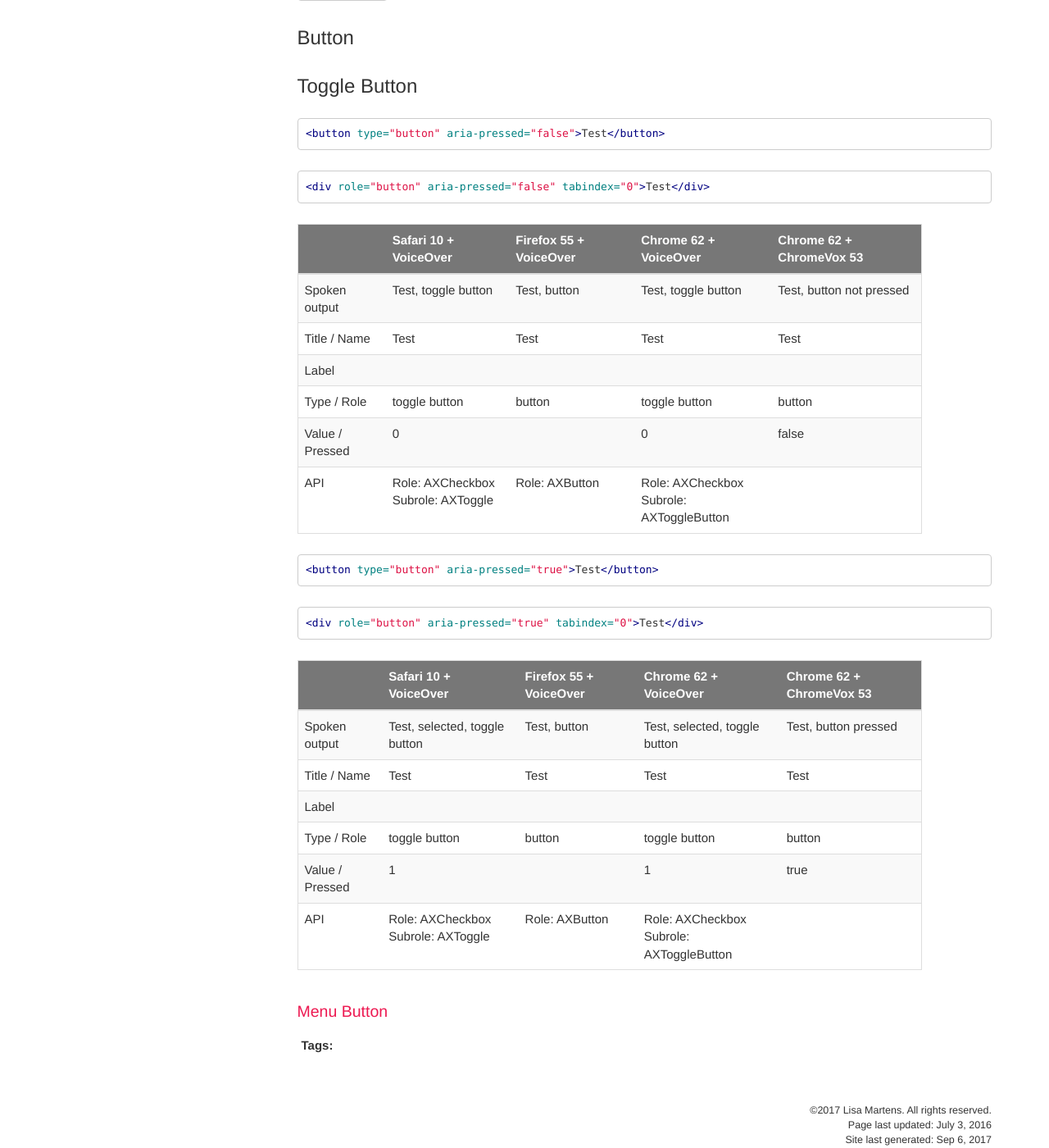
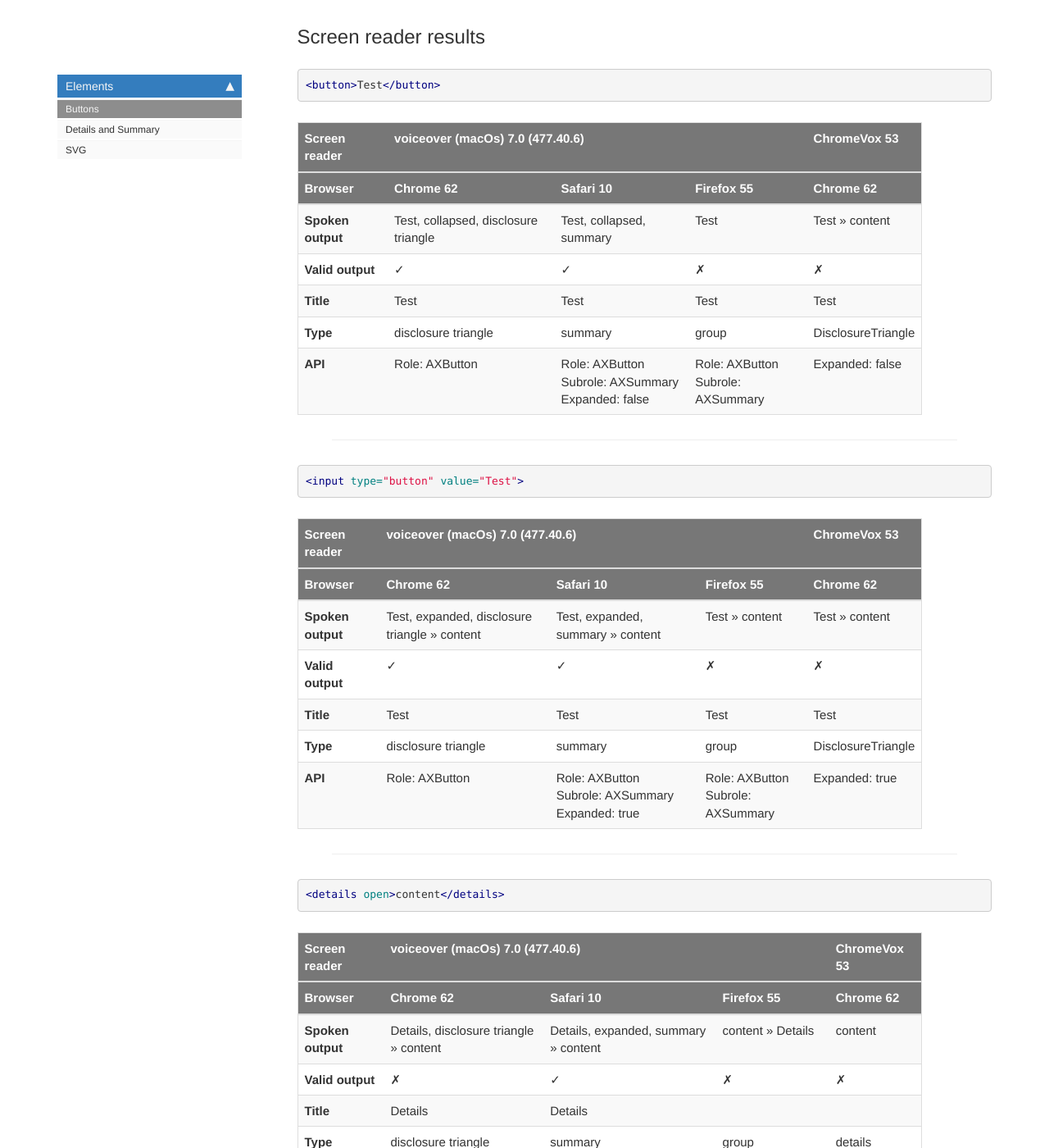
Before and after one commit to lemnis/accessible-web, a Jekyll site: the page built from pages/buttons.md, in a window 1280 px wide and 1400 px high, scrolled down 386 px. Shown: the whole window at 82% size. Built offline with Jekyll 4.4.1, drawn with Linux system fonts in a browser that asks for light colours; nearby versions of some CDN libraries; comment, search, counter and statistics services are not loaded; some of the changed text lies outside the part shown.

Commit message:
added buttons + ugly test page

````diff
--- a/_data/details.yml
+++ /dev/null
@@ -1,123 +0,0 @@
-stats:
-    -
-        code: "<details><summary>Test</summary>content</details>"
-        results:
-            voiceover (macOs):
-                version: 7.0 (477.40.6)
-                browsers:
-                    Chrome:
-                        -
-                            version: 62
-                            valid: true
-                            spokenOutput: Test, collapsed, disclosure triangle
-                            title: Test
-                            type: disclosure triangle
-                            API: "Role: AXButton"
-                    Safari:
-                        -
-                            version: 10
-                            valid: true
-                            spokenOutput: Test, collapsed, summary
-                            title: Test
-                            type: summary
-                            API: "Role: AXButton <br/> Subrole: AXSummary <br/> Expanded: false"
-                    Firefox:
-                        -
-                            version: 55
-                            valid: false
-                            spokenOutput: Test
-                            title: Test
-                            type: group
-                            API: "Role: AXButton <br/> Subrole: AXSummary"
-            ChromeVox:
-                version: 53
-                browsers:
-                    Chrome:
-                        -
-                            version: 62
-                            valid: false
-                            spokenOutput: Test  &raquo; content
-                            title: Test
-                            type: DisclosureTriangle
-                            API: "Expanded: false"
-    -
-        code: "<details open><summary>Test</summary>content</details>"
-        results:
-            voiceover (macOs):
-                version: 7.0 (477.40.6)
-                browsers:
-                    Chrome:
-                        -
-                            version: 62
-                            valid: true
-                            spokenOutput: Test, expanded, disclosure triangle &raquo; content
-                            title: Test
-                            type: disclosure triangle
-                            API: "Role: AXButton"
-                    Safari:
-                        -
-                            version: 10
-                            valid: true
-                            spokenOutput: Test, expanded, summary  &raquo; content
-                            title: Test
-                            type: summary
-                            API: "Role: AXButton <br/> Subrole: AXSummary <br/> Expanded: true"
-                    Firefox:
-                        -
-                            version: 55
-                            valid: false
-                            spokenOutput: Test  &raquo; content
-                            title: Test
-                            type: group
-                            API: "Role: AXButton <br/> Subrole: AXSummary"
-            ChromeVox:
-                version: 53
-                browsers:
-                    Chrome:
-                        -
-                            version: 62
-                            valid: false
-                            spokenOutput: Test  &raquo; content
-                            title: Test
-                            type: DisclosureTriangle
-                            API: "Expanded: true"
-    -
-        code: "<details open>content</details>"
-        results:
-            voiceover (macOs):
-                version: 7.0 (477.40.6)
-                browsers:
-                    Chrome:
-                        -
-                            version: 62
-                            valid: false
-                            spokenOutput: Details, disclosure triangle &raquo; content
-                            title: Details
-                            type: disclosure triangle
-                            API: "Role: AXButton"
-                    Safari:
-                        -
-                            version: 10
-                            valid: true
-                            spokenOutput: Details, expanded, summary  &raquo; content
-                            title: Details
-                            type: summary
-                            API: "Role: AXButton <br/> Subrole: AXSummary <br/> Expanded: true"
-                    Firefox:
-                        -
-                            version: 55
-                            valid: false
-                            spokenOutput: content &raquo; Details
-                            title:
-                            type: group
-                            API: "Role: AXButton <br/> Subrole: AXSummary"
-            ChromeVox:
-                version: 53
-                browsers:
-                    Chrome:
-                        -
-                            version: 62
-                            valid: false
-                            spokenOutput: content
-                            title:
-                            type: details
--- /dev/null
+++ b/_data/results/buttons.yml
@@ -0,0 +1,123 @@
+stats:
+  -
+    code: "<button>Test</button>"
+    results:
+      voiceover (macOs):
+        version: 7.0 (477.40.6)
+        browsers:
+          Chrome:
+            -
+              version: 62
+              valid: true
+              spokenOutput: Test, collapsed, disclosure triangle
+              title: Test
+              type: disclosure triangle
+              API: "Role: AXButton"
+          Safari:
+            -
+              version: 10
+              valid: true
+              spokenOutput: Test, collapsed, summary
+              title: Test
+              type: summary
+              API: "Role: AXButton <br/> Subrole: AXSummary <br/> Expanded: false"
+          Firefox:
+            -
+              version: 55
+              valid: false
+              spokenOutput: Test
+              title: Test
+              type: group
+              API: "Role: AXButton <br/> Subrole: AXSummary"
+      ChromeVox:
+        version: 53
+        browsers:
+          Chrome:
+            -
+              version: 62
+              valid: false
+              spokenOutput: Test  &raquo; content
+              title: Test
+              type: DisclosureTriangle
+              API: "Expanded: false"
+  -
+    code: '<input type="button" value="Test">'
+    results:
+      voiceover (macOs):
+        version: 7.0 (477.40.6)
+        browsers:
+          Chrome:
+            -
+              version: 62
+              valid: true
+              spokenOutput: Test, expanded, disclosure triangle &raquo; content
+              title: Test
+              type: disclosure triangle
+              API: "Role: AXButton"
+          Safari:
+            -
+              version: 10
+              valid: true
+              spokenOutput: Test, expanded, summary  &raquo; content
+              title: Test
+              type: summary
+              API: "Role: AXButton <br/> Subrole: AXSummary <br/> Expanded: true"
+          Firefox:
+            -
+              version: 55
+              valid: false
+              spokenOutput: Test  &raquo; content
+              title: Test
+              type: group
+              API: "Role: AXButton <br/> Subrole: AXSummary"
+      ChromeVox:
+        version: 53
+        browsers:
+          Chrome:
+            -
+              version: 62
+              valid: false
+              spokenOutput: Test  &raquo; content
+              title: Test
+              type: DisclosureTriangle
+              API: "Expanded: true"
+  -
+    code: "<details open>content</details>"
+    results:
+      voiceover (macOs):
+        version: 7.0 (477.40.6)
+        browsers:
+          Chrome:
+            -
+              version: 62
+              valid: false
+              spokenOutput: Details, disclosure triangle &raquo; content
+              title: Details
+              type: disclosure triangle
+              API: "Role: AXButton"
+          Safari:
+            -
+              version: 10
+              valid: true
+              spokenOutput: Details, expanded, summary  &raquo; content
+              title: Details
+              type: summary
+              API: "Role: AXButton <br/> Subrole: AXSummary <br/> Expanded: true"
+          Firefox:
+            -
+              version: 55
+              valid: false
+              spokenOutput: content &raquo; Details
+              title:
+              type: group
+              API: "Role: AXButton <br/> Subrole: AXSummary"
+      ChromeVox:
+        version: 53
+        browsers:
+          Chrome:
+            -
+              version: 62
+              valid: false
+              spokenOutput: content
+              title:
+              type: details
--- /dev/null
+++ b/_data/results/details.yml
@@ -0,0 +1,123 @@
+stats:
+  -
+    code: "<details><summary>Test</summary>content</details>"
+    results:
+      voiceover (macOs):
+        version: 7.0 (477.40.6)
+        browsers:
+          Chrome:
+            -
+              version: 62
+              valid: true
+              spokenOutput: Test, collapsed, disclosure triangle
+              title: Test
+              type: disclosure triangle
+              API: "Role: AXButton"
+          Safari:
+            -
+              version: 10
+              valid: true
+              spokenOutput: Test, collapsed, summary
+              title: Test
+              type: summary
+              API: "Role: AXButton <br/> Subrole: AXSummary <br/> Expanded: false"
+          Firefox:
+            -
+              version: 55
+              valid: false
+              spokenOutput: Test
+              title: Test
+              type: group
+              API: "Role: AXButton <br/> Subrole: AXSummary"
+      ChromeVox:
+        version: 53
+        browsers:
+          Chrome:
+            -
+              version: 62
+              valid: false
+              spokenOutput: Test  &raquo; content
+              title: Test
+              type: DisclosureTriangle
+              API: "Expanded: false"
+  -
+    code: "<details open><summary>Test</summary>content</details>"
+    results:
+      voiceover (macOs):
+        version: 7.0 (477.40.6)
+        browsers:
+          Chrome:
+            -
+              version: 62
+              valid: true
+              spokenOutput: Test, expanded, disclosure triangle &raquo; content
+              title: Test
+              type: disclosure triangle
+              API: "Role: AXButton"
+          Safari:
+            -
+              version: 10
+              valid: true
+              spokenOutput: Test, expanded, summary  &raquo; content
+              title: Test
+              type: summary
+              API: "Role: AXButton <br/> Subrole: AXSummary <br/> Expanded: true"
+          Firefox:
+            -
+              version: 55
+              valid: false
+              spokenOutput: Test  &raquo; content
+              title: Test
+              type: group
+              API: "Role: AXButton <br/> Subrole: AXSummary"
+      ChromeVox:
+        version: 53
+        browsers:
+          Chrome:
+            -
+              version: 62
+              valid: false
+              spokenOutput: Test  &raquo; content
+              title: Test
+              type: DisclosureTriangle
+              API: "Expanded: true"
+  -
+    code: "<details open>content</details>"
+    results:
+      voiceover (macOs):
+        version: 7.0 (477.40.6)
+        browsers:
+          Chrome:
+            -
+              version: 62
+              valid: false
+              spokenOutput: Details, disclosure triangle &raquo; content
+              title: Details
+              type: disclosure triangle
+              API: "Role: AXButton"
+          Safari:
+            -
+              version: 10
+              valid: true
+              spokenOutput: Details, expanded, summary  &raquo; content
+              title: Details
+              type: summary
+              API: "Role: AXButton <br/> Subrole: AXSummary <br/> Expanded: true"
+          Firefox:
+            -
+              version: 55
+              valid: false
+              spokenOutput: content &raquo; Details
+              title:
+              type: group
+              API: "Role: AXButton <br/> Subrole: AXSummary"
+      ChromeVox:
+        version: 53
+        browsers:
+          Chrome:
+            -
+              version: 62
+              valid: false
+              spokenOutput: content
+              title:
+              type: details
--- a/_data/sidebars/default.yml
+++ b/_data/sidebars/default.yml
@@ -6,6 +6,9 @@ entries:
   - title: Elements
     output: web
     folderitems:
+    - title: Buttons
+      url: /buttons
+      output: web
     - title: Details and Summary
       url: /details-summary
       output: web
--- a/_includes/custom/screenReaderResults.liquid
+++ b/_includes/custom/screen_reader_result.liquid
@@ -1,7 +1,3 @@
-## Screen reader results
-
-{% for stat in include.stats %}
-
 {% assign screenReaders = stat.results %}
 {% assign browsers = "" | split: "," %}
 {% assign spokenOutputs = "" | split: "," %}
@@ -10,13 +6,6 @@
 {% assign APIs = "" | split: "," %}
 {% assign valids = "" | split: "," %}
 
-{% if stat.title %}
-### {{ stat.title }}
-{% endif %}
-
-```html
-{{ stat.code }}
-```
 
 {% for screenReader in screenReaders %}
 	{% for browser in screenReader[1].browsers %}
@@ -59,48 +48,39 @@
 		<tr>
 			<th>Screen reader</th>
 			{% for screenReader in screenReaders %}
-  				<th colspan="{{ screenReader[1].browsers | size }}">
-					{{ screenReader[0] }} {{ screenReader[1].version }}
-				</th>
+			<th colspan="{{ screenReader[1].browsers | size }}">
+				{{ screenReader[0] }} {{ screenReader[1].version }}
+			</th>
 			{% endfor %}
 		</tr>
 		<tr>
 			<th>Browser</th>
 			{% for browser in browsers %}
-				<th>{{ browser[0] }} {{ browser[1][0].version }}</th>
+			<th>{{ browser[0] }} {{ browser[1][0].version }}</th>
 			{% endfor %}
 		</tr>
 	</thead>
 	<tbody>
 		<tr>
 			<th>Spoken output</th>
-			{% for spokenOutput in spokenOutputs %}
-				<td>{{ spokenOutput }}</td>
-			{% endfor %}
+			{% for spokenOutput in spokenOutputs %}<td>{{ spokenOutput }}</td>{% endfor %}
 		</tr>
 		<tr>
 			<th>Valid output</th>
-			{% for valid in valids %}
-				<td>{{ valid }}</td>
-			{% endfor %}
+			{% for valid in valids %}<td>{{ valid }}</td>{% endfor %}
 		</tr>
 		<tr>
 			<th>Title</th>
-			{% for title in titles %}
-				<td>{{ title }}</td>
-			{% endfor %}
+			{% for title in titles %}<td>{{ title }}</td>{% endfor %}
 		</tr>
 		<tr>
 			<th>Type</th>
-			{% for type in types %}
-				<td>{{ type }}</td>
+			{% for type in types %}<td>{{ type }}</td>
 			{% endfor %}
 		</tr>
 		<tr>
 			<th>API</th>
-			{% for API in APIs %}
-				<td>{{ API }}</td>
-			{% endfor %}
+			{% for API in APIs %}<td>{{ API }}</td>{% endfor %}
 		</tr>
 	</tbody>
 </table>
@@ -110,5 +90,3 @@
 {% endif %}
 
 <hr/>
-
-{% endfor %}
--- /dev/null
+++ b/_includes/custom/screen_reader_results.liquid
@@ -0,0 +1,14 @@
+## Screen reader results
+
+{% for stat in include.stats %}
+
+{% if stat.title %}
+<h3>{{ stat.title }}</h3>
+{% endif %}
+
+{% highlight html %}
+{{ stat.code }}
+{% endhighlight %}
+
+{% include custom/screen_reader_result.liquid %}
+{% endfor %}
--- a/_includes/note.html
+++ b/_includes/note.html
@@ -1 +1 @@
-<div markdown="span" class="alert alert-info" role="alert"><i class="fa fa-info-circle"></i> <b>Note:</b> {{include.content}}</div>
+<div markdown="span" class="alert alert-info" role="alert"><i class="fa fa-info-circle"></i> <b>Note:</b> {{include.content | markdownify}}</div>
--- a/pages/buttons.md
+++ b/pages/buttons.md
@@ -1,16 +1,16 @@
 ---
-title: Buttons
-tags: [formatting]
-keywords: notes, tips, cautions, warnings, admonitions
-last_updated: July 3, 2016
-summary: "You can insert notes, tips, warnings, and important alerts in your content. These notes are stored as shortcodes made available through the linksrefs.hmtl include."
-sidebar: mydoc_sidebar
+title: "Buttons, &lt;button&gt;"
+last_updated: 2 September, 2017
+summary: "WIP"
+sidebar: default
 permalink: buttons
 ---
 
+{% include custom/screen_reader_results.liquid stats=site.data.results.buttons.stats %}
+
 ## Button
 
-## Toggle Button
+### Toggle Button
 
 ```html
 <button type="button" aria-pressed="false">Test</button>
--- /dev/null
+++ b/tests.html
@@ -0,0 +1,38 @@
+---
+layout: none
+permalink: test.html
+---
+
+<!DOCTYPE html>
+<html lang="en">
+<head>
+    <meta charset="UTF-8">
+    <meta name="viewport" content="width=device-width, initial-scale=1.0">
+    <meta http-equiv="X-UA-Compatible" content="ie=edge">
+    <title>Document</title>
+    <link rel="stylesheet" href="{{ "css/syntax.css" }}">
+    <link rel="stylesheet" type="text/css" href="https://maxcdn.bootstrapcdn.com/font-awesome/4.5.0/css/font-awesome.min.css">
+    <!--<link rel="stylesheet" type="text/css" href="css/bootstrap.min.css">-->
+    <link rel="stylesheet" href="{{ site.baseurl}}/css/modern-business.css">
+    <link rel="stylesheet" href="https://maxcdn.bootstrapcdn.com/bootstrap/3.3.7/css/bootstrap.min.css" integrity="sha384-BVYiiSIFeK1dGmJRAkycuHAHRg32OmUcww7on3RYdg4Va+PmSTsz/K68vbdEjh4u" crossorigin="anonymous">
+    <link rel="stylesheet" href="{{ site.baseurl}}/css/customstyles.css">
+    <link rel="stylesheet" href="{{ site.baseurl}}/css/boxshadowproperties.css">
+    <link rel="stylesheet" href="{{ site.baseurl}}/css/theme-blue.css">
+</head>
+<body>
+    {% for result in site.data.results %}
+        <h1>{{result[0] | capitalize }}</h1>
+        {% for stat in result[1].stats %}
+            <h2>Test: {{stat.title | capitalize }}</h2>
+            {{stat.code}}
+
+            <h3>Code</h3>
+{% highlight html linenos %}
+{{stat.code}}
+{% endhighlight %}
+
+            {% include custom/screen_reader_result.liquid %}
+        {% endfor %}
+    {% endfor %}
+</body>
+</html>
````
Also changed, not shown: README.md (+7 -0 lines), index.md (deleted, +0 -7 lines), pages/about.md (deleted, +0 -11 lines), pages/details-summary.md (+6 -4 lines), pages/svg.md (+2 -2 lines), _data/results/svg.yml (renamed from _data/svg.yml), 1 other file.
